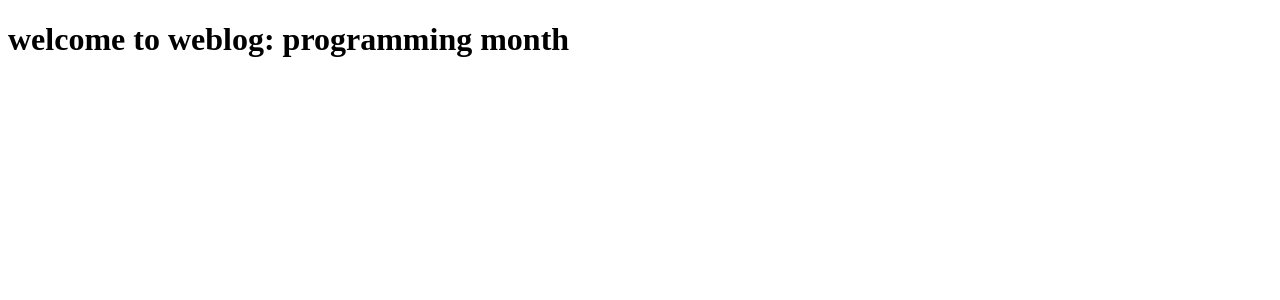
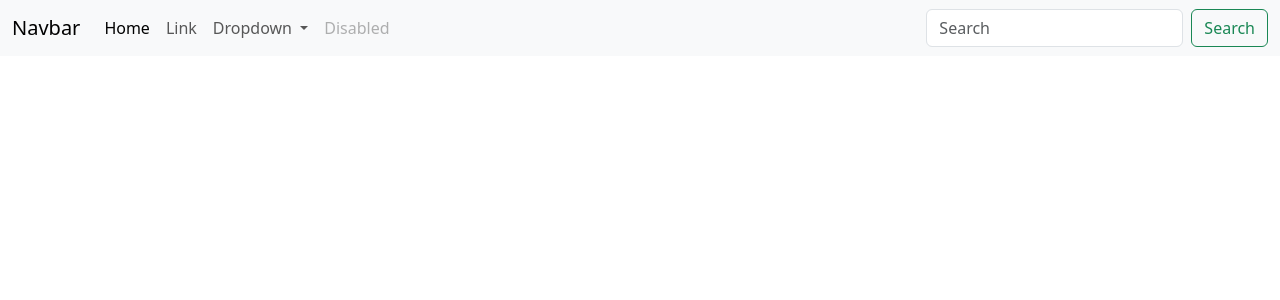
Before and after one commit to Programmingmonth/Weblog, a Django app: template Blog/web/templates/index.html in a window 1280 px wide. Shown: the top 300 px of the page. Run offline with Django 5.2, Linux system fonts and the light colour scheme; the template is opened without the code that fills it, so the values that code supplies are empty; parts of the project's set-up code (start-up, migrations or seed data) failed here and were passed over.

Commit message:
first commit

```diff
--- a/Blog/web/templates/index.html
+++ b/Blog/web/templates/index.html
@@ -4,8 +4,43 @@
     <meta charset="UTF-8">
     <meta name="viewport" content="width=device-width, initial-scale=1.0">
     <title>Blog</title>
-</head>
+    <link href="https://cdn.jsdelivr.net/npm/bootstrap@5.3.3/dist/css/bootstrap.min.css" rel="stylesheet" integrity="sha384-QWTKZyjpPEjISv5WaRU9OFeRpok6YctnYmDr5pNlyT2bRjXh0JMhjY6hW+ALEwIH" crossorigin="anonymous"></head>
 <body>
-    <h1>welcome to weblog: programming month</h1>
-</body>
+    <nav class="navbar navbar-expand-lg bg-body-tertiary">
+        <div class="container-fluid">
+          <a class="navbar-brand" href="#">Navbar</a>
+          <button class="navbar-toggler" type="button" data-bs-toggle="collapse" data-bs-target="#navbarSupportedContent" aria-controls="navbarSupportedContent" aria-expanded="false" aria-label="Toggle navigation">
+            <span class="navbar-toggler-icon"></span>
+          </button>
+          <div class="collapse navbar-collapse" id="navbarSupportedContent">
+            <ul class="navbar-nav me-auto mb-2 mb-lg-0">
+              <li class="nav-item">
+                <a class="nav-link active" aria-current="page" href="#">Home</a>
+              </li>
+              <li class="nav-item">
+                <a class="nav-link" href="#">Link</a>
+              </li>
+              <li class="nav-item dropdown">
+                <a class="nav-link dropdown-toggle" href="#" role="button" data-bs-toggle="dropdown" aria-expanded="false">
+                  Dropdown
+                </a>
+                <ul class="dropdown-menu">
+                  <li><a class="dropdown-item" href="#">Action</a></li>
+                  <li><a class="dropdown-item" href="#">Another action</a></li>
+                  <li><hr class="dropdown-divider"></li>
+                  <li><a class="dropdown-item" href="#">Something else here</a></li>
+                </ul>
+              </li>
+              <li class="nav-item">
+                <a class="nav-link disabled" aria-disabled="true">Disabled</a>
+              </li>
+            </ul>
+            <form class="d-flex" role="search">
+              <input class="form-control me-2" type="search" placeholder="Search" aria-label="Search">
+              <button class="btn btn-outline-success" type="submit">Search</button>
+            </form>
+          </div>
+        </div>
+      </nav>
+    </body>
 </html>
```
Also changed, not shown: 1 other file.
